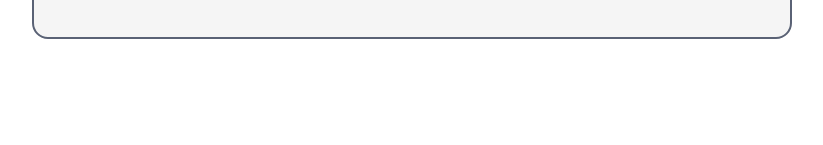
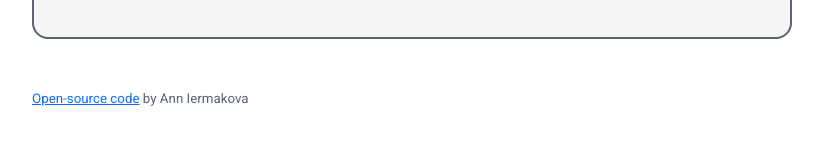
Before and after one commit to AnnaIermakova/SheCodes-WeatherApp, a plain HTML site: page index.html in a window 1280 px wide. Shown: the part 457-602 px from the top of the page, without its empty margins (8-831 px from the left). Drawn offline with nearby package versions, Linux system fonts and the light colour scheme; no server answers.

Commit message:
Add files via upload
added a link to github

```diff
--- a/index.html
+++ b/index.html
@@ -108,6 +108,9 @@
         </div>
       </main>
     </div>
+    <footer class="footer">
+      <a href="https://github.com/AnnaIermakova/SheCodes-WeatherApp" target="_blank">Open-source code</a> by Ann Iermakova
+    </footer>
     <script src="src/index.js"></script>
   </body>
 </html>
--- a/src/styles.css
+++ b/src/styles.css
@@ -62,6 +62,12 @@
 .degrees {
   font-size: 12;
 }
+.footer {
+  font-size: smaller;
+}
+.footer a {
+  margin-left: 40px;
+}
 .main-container {
   background-color: rgb(245, 245, 245);
   border: 2px solid #5a6275;
```
